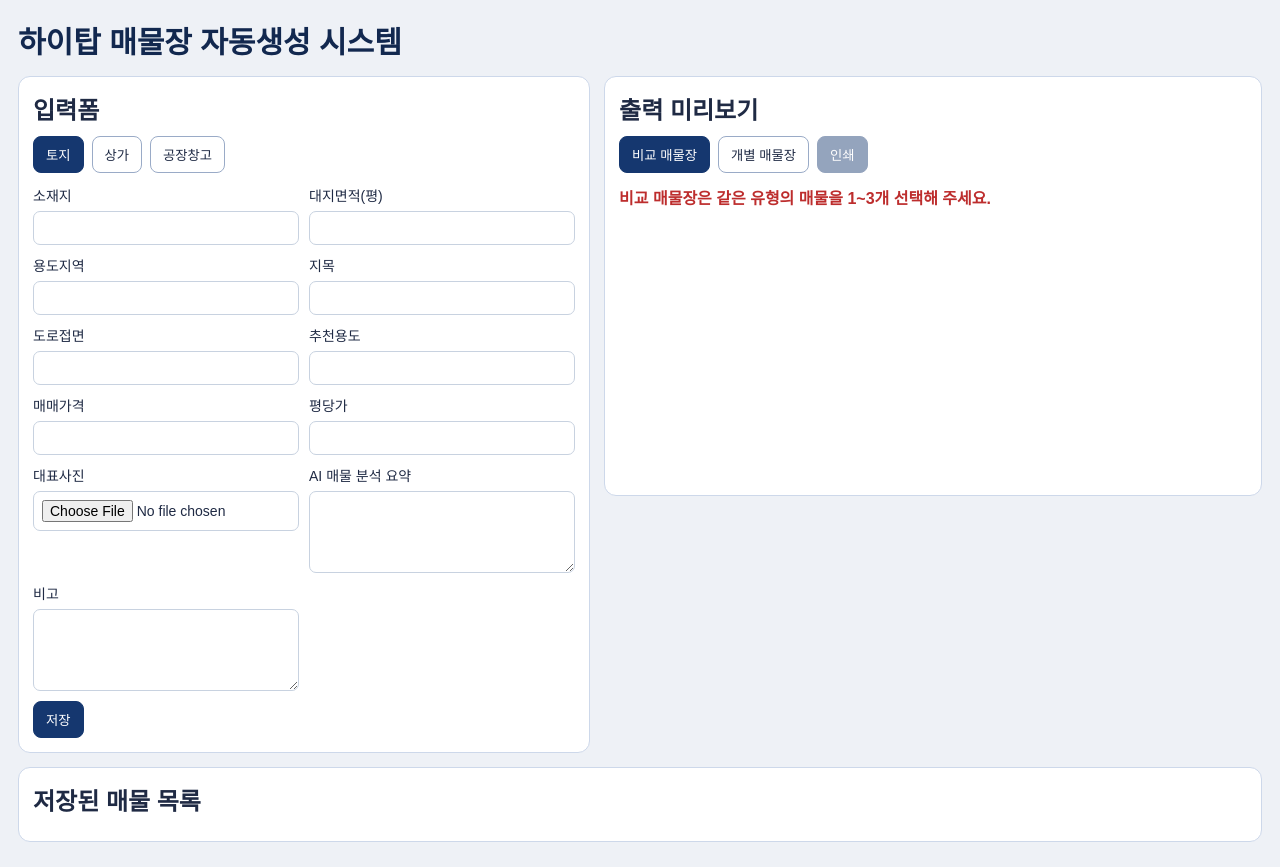
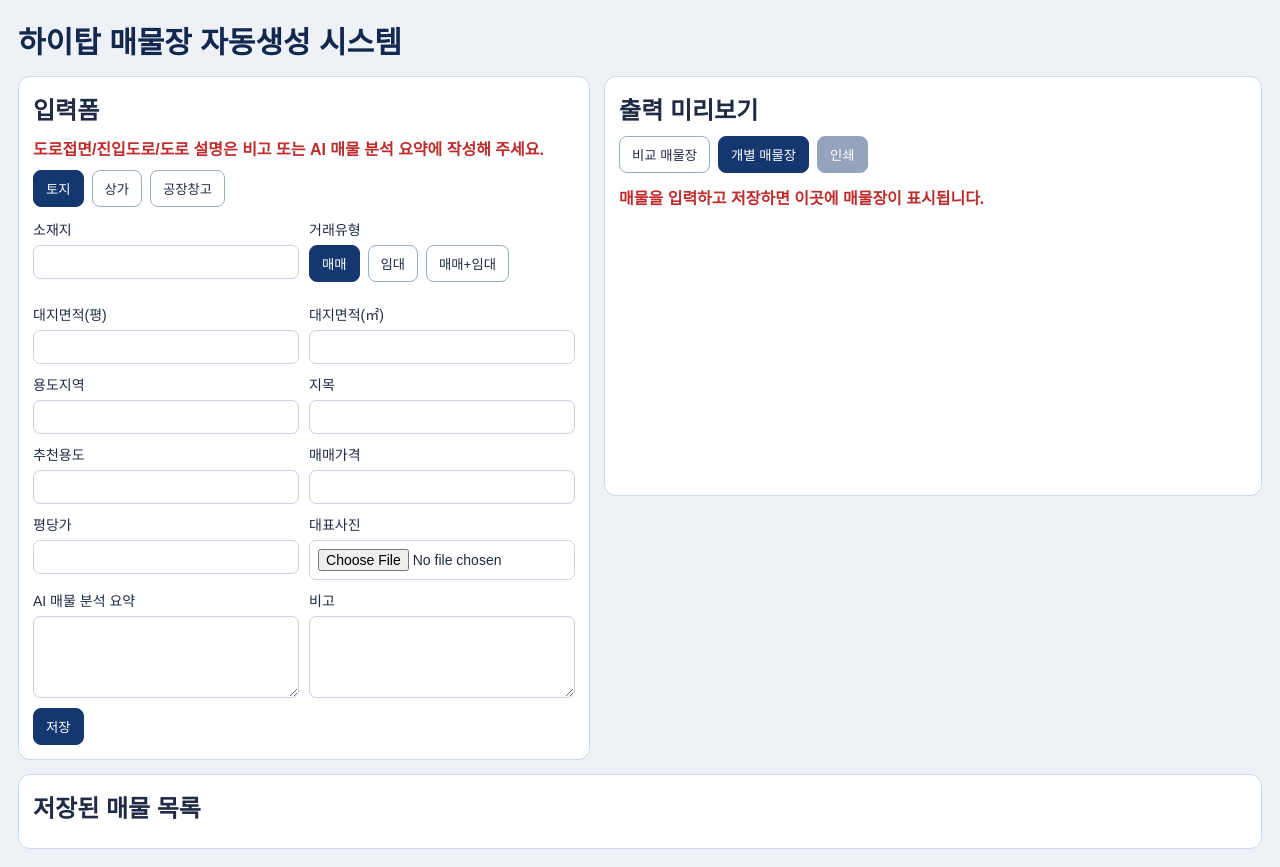
Before and after one commit to hitoputube-creator/hitop-property-sheet, a React (Vite) app: page / in a window 1280 px wide. Built offline with nearby package versions, Linux system fonts and the light colour scheme.

Commit message:
fix: 저장/수정/삭제 및 미리보기 동기화 복구

```diff
--- a/src/App.jsx
+++ b/src/App.jsx
@@ -1,253 +1,135 @@
 import { useEffect, useMemo, useState } from 'react';
 
+const SQM_PER_PYEONG = 3.3058;
+const STORAGE_KEY = 'propertyListingsV1';
+const TRADE_TYPES = ['매매', '임대', '매매+임대'];
+
 const PROPERTY_TYPES = {
-  land: {
-    label: '토지',
-    fields: [
-      '소재지', '대지면적(평)', '용도지역', '지목', '도로접면', '추천용도',
-      '매매가격', '평당가', '대표사진', 'AI 매물 분석 요약', '비고',
-    ],
-  },
-  store: {
-    label: '상가',
-    fields: [
-      '소재지', '건물명', '해당층', '계약면적(평)', '전용면적(평)', '보증금',
-      '월세', '매매가격', '현재업종', '추천업종', '대표사진', 'AI 매물 분석 요약', '비고',
-    ],
-  },
-  factory: {
-    label: '공장창고',
-    fields: [
-      '소재지', '보증금', '월세', '전용면적(평)', '토지면적(평)', '층고',
-      '전력', '진입도로', '주차', '대표사진', 'AI 매물 분석 요약', '비고',
-    ],
-  },
+  land: { label: '토지', fields: ['소재지', '거래유형', '대지면적(평)', '대지면적(㎡)', '용도지역', '지목', '추천용도', '매매가격', '평당가', '보증금', '월세', '관리비', '대표사진', 'AI 매물 분석 요약', '비고'], areaPairs: [{ p: '대지면적(평)', s: '대지면적(㎡)' }] },
+  store: { label: '상가', fields: ['소재지', '건물명', '해당층', '거래유형', '계약면적(평)', '계약면적(㎡)', '전용면적(평)', '전용면적(㎡)', '매매가격', '평당가', '보증금', '월세', '권리금', '관리비', '현재업종', '추천업종', '대표사진', 'AI 매물 분석 요약', '비고'], areaPairs: [{ p: '계약면적(평)', s: '계약면적(㎡)' }, { p: '전용면적(평)', s: '전용면적(㎡)' }] },
+  factory: { label: '공장창고', fields: ['소재지', '거래유형', '전용면적(평)', '전용면적(㎡)', '토지면적(평)', '토지면적(㎡)', '매매가격', '평당가', '보증금', '월세', '관리비', '층고', '전력', '주차', '대표사진', 'AI 매물 분석 요약', '비고'], areaPairs: [{ p: '전용면적(평)', s: '전용면적(㎡)' }, { p: '토지면적(평)', s: '토지면적(㎡)' }] },
 };
 
-const STORAGE_KEY = 'propertyListingsV1';
+const emptyForm = (type) => {
+  const obj = Object.fromEntries(PROPERTY_TYPES[type].fields.map((f) => [f, '']));
+  obj['거래유형'] = '매매';
+  return obj;
+};
 
-const emptyForm = (type) => Object.fromEntries(PROPERTY_TYPES[type].fields.map((f) => [f, '']));
+const toNum = (v) => {
+  const n = Number(String(v ?? '').replace(/,/g, '').trim());
+  return Number.isFinite(n) ? n : null;
+};
+const areaText = (p, s) => {
+  const pv = toNum(p); const sv = toNum(s);
+  if (pv === null && sv === null) return '-';
+  const p2 = pv ?? (sv / SQM_PER_PYEONG);
+  const s2 = sv ?? (pv * SQM_PER_PYEONG);
+  return `${p2.toFixed(2)}평 / ${s2.toFixed(2)}㎡`;
+};
 
-const COMPARE_HIDDEN_FIELDS = new Set(['대표사진', 'AI 매물 분석 요약', '비고']);
-const DETAIL_HIDDEN_FIELDS = new Set(['대표사진', 'AI 매물 분석 요약', '비고']);
+const tradeFieldsVisible = (field, tradeType) => {
+  if (['매매가격', '평당가'].includes(field)) return tradeType !== '임대';
+  if (['보증금', '월세', '관리비'].includes(field)) return tradeType !== '매매';
+  return true;
+};
+
+const hidden = new Set(['대표사진', 'AI 매물 분석 요약', '비고']);
 
 export default function App() {
   const [type, setType] = useState('land');
   const [formData, setFormData] = useState(emptyForm('land'));
   const [listings, setListings] = useState([]);
   const [selectedIds, setSelectedIds] = useState([]);
-  const [printMode, setPrintMode] = useState('compare');
+  const [printMode, setPrintMode] = useState('detail');
   const [editingId, setEditingId] = useState(null);
-  const [validationMessage, setValidationMessage] = useState('');
+  const [message, setMessage] = useState('');
 
   useEffect(() => {
-    const saved = localStorage.getItem(STORAGE_KEY);
-    if (saved) setListings(JSON.parse(saved));
+    const raw = localStorage.getItem(STORAGE_KEY);
+    if (!raw) return;
+    try { setListings(JSON.parse(raw)); } catch { setListings([]); }
   }, []);
 
-  useEffect(() => {
-    localStorage.setItem(STORAGE_KEY, JSON.stringify(listings));
-  }, [listings]);
+  useEffect(() => { localStorage.setItem(STORAGE_KEY, JSON.stringify(listings)); }, [listings]);
 
   const currentFields = PROPERTY_TYPES[type].fields;
-  const selectedListings = useMemo(
-    () => listings.filter((item) => selectedIds.includes(item.id)),
-    [listings, selectedIds],
-  );
-
-  const compareChunks = useMemo(() => {
-    const arr = [];
-    for (let i = 0; i < selectedListings.length; i += 3) arr.push(selectedListings.slice(i, i + 3));
-    return arr;
-  }, [selectedListings]);
-
-  const canCompare = useMemo(() => {
-    if (selectedListings.length === 0 || selectedListings.length > 3) return false;
-    return new Set(selectedListings.map((item) => item.type)).size === 1;
-  }, [selectedListings]);
-
+  const selectedListings = useMemo(() => listings.filter((v) => selectedIds.includes(v.id)), [listings, selectedIds]);
+  const canCompare = selectedListings.length >= 1 && selectedListings.length <= 3 && new Set(selectedListings.map((v) => v.type)).size === 1;
   const canDetail = selectedListings.length === 1;
 
-  useEffect(() => {
-    if (printMode === 'compare') {
-      if (selectedListings.length === 0) {
-        setValidationMessage('비교 매물장은 같은 유형의 매물을 1~3개 선택해 주세요.');
-      } else if (selectedListings.length > 3) {
-        setValidationMessage('비교 매물장은 최대 3개까지만 선택할 수 있습니다.');
-      } else if (new Set(selectedListings.map((item) => item.type)).size > 1) {
-        setValidationMessage('비교 매물장은 같은 유형의 매물만 선택할 수 있습니다.');
-      } else {
-        setValidationMessage('');
-      }
-    } else if (printMode === 'detail') {
-      if (selectedListings.length !== 1) {
-        setValidationMessage('개별 매물장은 매물 1개를 선택해야 합니다.');
-      } else {
-        setValidationMessage('');
-      }
+  const handleInput = (field, value) => {
+    setMessage('');
+    const next = { ...formData, [field]: value };
+    for (const pair of PROPERTY_TYPES[type].areaPairs) {
+      if (field === pair.p) { const n = toNum(value); next[pair.s] = n === null ? '' : (n * SQM_PER_PYEONG).toFixed(2); }
+      if (field === pair.s) { const n = toNum(value); next[pair.p] = n === null ? '' : (n / SQM_PER_PYEONG).toFixed(2); }
     }
-  }, [printMode, selectedListings]);
-
-  const onChangeType = (nextType) => {
-    setType(nextType);
-    setFormData(emptyForm(nextType));
-    setEditingId(null);
+    setFormData(next);
   };
 
-  const handleInput = (field, value) => setFormData((prev) => ({ ...prev, [field]: value }));
+  const saveListing = (e) => {
+    e.preventDefault();
+    if (!formData['소재지']?.trim()) { setMessage('소재지를 입력해주세요.'); return; }
 
-  const handleImageUpload = (field, file) => {
-    if (!file) return;
-    const reader = new FileReader();
-    reader.onload = () => handleInput(field, reader.result);
-    reader.readAsDataURL(file);
-  };
+    const now = Date.now();
+    const tradeType = formData['거래유형'] || '매매';
+    const payload = {
+      id: editingId || crypto.randomUUID(),
+      type,
+      tradeType,
+      data: { ...formData },
+      representativePhoto: formData['대표사진'] || '',
+      createdAt: now,
+    };
 
-  const onSave = (e) => {
-    e.preventDefault();
-    if (editingId) {
-      setListings((prev) => prev.map((item) => (item.id === editingId ? { ...item, type, data: formData } : item)));
-    } else {
-      setListings((prev) => [{ id: crypto.randomUUID(), type, data: formData, createdAt: Date.now() }, ...prev]);
-    }
+    setListings((prev) => {
+      if (editingId) return prev.map((item) => (item.id === editingId ? payload : item));
+      return [payload, ...prev];
+    });
+
+    setSelectedIds([payload.id]);
+    setPrintMode('detail');
+    setEditingId(null);
     setFormData(emptyForm(type));
-    setEditingId(null);
+    setMessage('매물이 저장되었습니다.');
   };
 
   const onEdit = (id) => {
-    const target = listings.find((item) => item.id === id);
+    const target = listings.find((v) => v.id === id);
     if (!target) return;
-    setEditingId(id);
     setType(target.type);
     setFormData({ ...target.data });
+    setEditingId(target.id);
+    setSelectedIds([target.id]);
+    setPrintMode('detail');
+    setMessage('수정 후 저장해 주세요.');
   };
 
   const onDelete = (id) => {
-    setListings((prev) => prev.filter((item) => item.id !== id));
-    setSelectedIds((prev) => prev.filter((selectedId) => selectedId !== id));
-    if (editingId === id) {
-      setEditingId(null);
-      setFormData(emptyForm(type));
-    }
+    setListings((prev) => prev.filter((v) => v.id !== id));
+    setSelectedIds((prev) => prev.filter((v) => v !== id));
+    if (editingId === id) { setEditingId(null); setFormData(emptyForm(type)); }
   };
 
-  const toggleSelection = (id) => {
-    setSelectedIds((prev) => (prev.includes(id) ? prev.filter((v) => v !== id) : [...prev, id]));
-  };
+  const validationMessage = listings.length === 0
+    ? '매물을 입력하고 저장하면 이곳에 매물장이 표시됩니다.'
+    : printMode === 'compare'
+      ? (!canCompare ? '비교 매물장은 같은 유형의 매물을 1~3개 선택해 주세요.' : '')
+      : (!canDetail ? '개별 매물장은 매물 1개를 선택해야 합니다.' : '');
 
-  const renderCompare = printMode === 'compare' && canCompare;
-  const renderDetail = printMode === 'detail' && canDetail;
+  return <div className="app"><header className="app-header no-print"><h1>하이탑 매물장 자동생성 시스템</h1></header><main className="workspace">
+    <section className="panel form-panel no-print"><h2>입력폼</h2><p className="guide">도로접면/진입도로/도로 설명은 비고 또는 AI 매물 분석 요약에 작성해 주세요.</p>
+      <div className="type-tabs">{Object.entries(PROPERTY_TYPES).map(([k, v]) => <button key={k} type="button" className={type === k ? 'active' : ''} onClick={() => { setType(k); setFormData(emptyForm(k)); setEditingId(null); }}>{v.label}</button>)}</div>
+      <form className="form-grid" onSubmit={saveListing}>{currentFields.filter((f) => tradeFieldsVisible(f, formData['거래유형'])).map((field) => <label key={field}><span>{field}</span>{field === '거래유형' ? <div className="type-tabs">{TRADE_TYPES.map((t) => <button type="button" key={t} className={formData['거래유형'] === t ? 'active' : ''} onClick={() => handleInput('거래유형', t)}>{t}</button>)}</div> : field === '대표사진' ? <input type="file" accept="image/*" onChange={(e) => { const file = e.target.files?.[0]; if (!file) return; const r = new FileReader(); r.onload = () => handleInput(field, r.result); r.readAsDataURL(file); }} /> : ['AI 매물 분석 요약', '비고'].includes(field) ? <textarea rows={4} value={formData[field]} onChange={(e) => handleInput(field, e.target.value)} /> : <input value={formData[field]} onChange={(e) => handleInput(field, e.target.value)} />}</label>)}
+        <div className="form-actions"><button type="submit" className="primary">{editingId ? '수정 저장' : '저장'}</button></div>
+      </form>{message && <p className="guide">{message}</p>}</section>
 
-  return (
-    <div className="app">
-      <header className="app-header no-print">
-        <h1>하이탑 매물장 자동생성 시스템</h1>
-      </header>
+    <section className="preview panel"><h2 className="no-print">출력 미리보기</h2><div className="no-print mode-switch"><button type="button" className={printMode === 'compare' ? 'active' : ''} onClick={() => setPrintMode('compare')}>비교 매물장</button><button type="button" className={printMode === 'detail' ? 'active' : ''} onClick={() => setPrintMode('detail')}>개별 매물장</button><button type="button" className="primary" onClick={() => window.print()} disabled={Boolean(validationMessage)}>인쇄</button></div>{validationMessage && <p className="guide no-print">{validationMessage}</p>}
+      {printMode === 'compare' && canCompare && <div className="paper compare-page"><h3>{PROPERTY_TYPES[selectedListings[0].type].label} 비교 매물장</h3><div className="compare-list">{selectedListings.slice(0, 3).map((item, i) => <article key={item.id} className="compare-item"><div className="item-label">매물 {i + 1}</div><div className="item-body"><div className="photo-wrap">{item.representativePhoto ? <img src={item.representativePhoto} alt="대표사진" /> : <div className="photo-empty">사진 없음</div>}</div><table><tbody>{Object.entries(item.data).filter(([k]) => !hidden.has(k) && !k.endsWith('(㎡)') && tradeFieldsVisible(k, item.tradeType)).map(([k, v]) => <tr key={k}><th>{k}</th><td>{k.endsWith('(평)') ? areaText(v, item.data[k.replace('(평)', '(㎡)')]) : (v || '-')}</td></tr>)}</tbody></table></div></article>)}</div></div>}
+      {printMode === 'detail' && canDetail && <div className="paper detail-page"><h3>{selectedListings[0].data['소재지'] || '개별 매물장'}</h3><div className="detail-photo-wrap">{selectedListings[0].representativePhoto ? <img src={selectedListings[0].representativePhoto} alt="대표사진" /> : <div className="photo-empty">사진 없음</div>}</div><table className="detail-table"><tbody>{Object.entries(selectedListings[0].data).filter(([k]) => !hidden.has(k) && !k.endsWith('(㎡)') && tradeFieldsVisible(k, selectedListings[0].tradeType)).map(([k, v]) => <tr key={k}><th>{k}</th><td>{k.endsWith('(평)') ? areaText(v, selectedListings[0].data[k.replace('(평)', '(㎡)')]) : (v || '-')}</td></tr>)}</tbody></table><section className="ai-box"><h4>AI 매물 분석 요약</h4><p>{selectedListings[0].data['AI 매물 분석 요약'] || '요약 없음'}</p></section><section className="memo-box"><h4>비고</h4><p>{selectedListings[0].data['비고'] || '-'}</p></section></div>}
+    </section>
 
-      <main className="workspace">
-        <section className="panel form-panel no-print">
-          <h2>입력폼</h2>
-          <div className="type-tabs">
-            {Object.entries(PROPERTY_TYPES).map(([key, cfg]) => (
-              <button key={key} className={type === key ? 'active' : ''} onClick={() => onChangeType(key)} type="button">{cfg.label}</button>
-            ))}
-          </div>
-
-          <form onSubmit={onSave} className="form-grid">
-            {currentFields.map((field) => (
-              <label key={field}>
-                <span>{field}</span>
-                {field === '대표사진' ? (
-                  <input type="file" accept="image/*" onChange={(e) => handleImageUpload(field, e.target.files?.[0])} />
-                ) : field === 'AI 매물 분석 요약' || field === '비고' ? (
-                  <textarea value={formData[field]} onChange={(e) => handleInput(field, e.target.value)} rows={4} />
-                ) : (
-                  <input value={formData[field]} onChange={(e) => handleInput(field, e.target.value)} />
-                )}
-              </label>
-            ))}
-            <div className="form-actions">
-              <button type="submit" className="primary">{editingId ? '수정 저장' : '저장'}</button>
-              {editingId && <button type="button" onClick={() => { setEditingId(null); setFormData(emptyForm(type)); }}>취소</button>}
-            </div>
-          </form>
-        </section>
-
-        <section className="preview panel">
-          <h2 className="no-print">출력 미리보기</h2>
-          <div className="no-print mode-switch">
-            <button type="button" className={printMode === 'compare' ? 'active' : ''} onClick={() => setPrintMode('compare')}>비교 매물장</button>
-            <button type="button" className={printMode === 'detail' ? 'active' : ''} onClick={() => setPrintMode('detail')}>개별 매물장</button>
-            <button className="primary" type="button" onClick={() => window.print()} disabled={Boolean(validationMessage)}>인쇄</button>
-          </div>
-          {validationMessage && <p className="guide no-print">{validationMessage}</p>}
-
-          {renderCompare && compareChunks.map((chunk, pageIdx) => (
-            <div className="paper compare-page" key={pageIdx}>
-              <h3>{PROPERTY_TYPES[chunk[0].type].label} 비교 매물장</h3>
-              <div className="compare-list">
-                {chunk.map((item, idx) => (
-                  <article key={item.id} className="compare-item">
-                    <div className="item-label">매물 {idx + 1}</div>
-                    <div className="item-body">
-                      <div className="photo-wrap">{item.data['대표사진'] ? <img src={item.data['대표사진']} alt="대표사진" /> : <div className="photo-empty">사진 없음</div>}</div>
-                      <table>
-                        <tbody>
-                          {Object.entries(item.data)
-                            .filter(([k]) => !COMPARE_HIDDEN_FIELDS.has(k))
-                            .map(([k, v]) => (
-                              <tr key={k}><th>{k}</th><td>{v || '-'}</td></tr>
-                            ))}
-                        </tbody>
-                      </table>
-                    </div>
-                  </article>
-                ))}
-              </div>
-              <footer className="contact">하이탑부동산 010-1234-5678</footer>
-            </div>
-          ))}
-
-          {renderDetail && selectedListings[0] && (
-            <div className="paper detail-page">
-              <h3>{selectedListings[0].data['매물명'] || selectedListings[0].data['소재지'] || '개별 매물장'}</h3>
-              <div className="detail-photo-wrap">{selectedListings[0].data['대표사진'] ? <img src={selectedListings[0].data['대표사진']} alt="대표사진" /> : <div className="photo-empty">사진 없음</div>}</div>
-              <table className="detail-table"><tbody>
-                {Object.entries(selectedListings[0].data)
-                  .filter(([k]) => !DETAIL_HIDDEN_FIELDS.has(k))
-                  .map(([k, v]) => <tr key={k}><th>{k}</th><td>{v || '-'}</td></tr>)}
-              </tbody></table>
-              <section className="ai-box">
-                <h4>AI 매물 분석 요약</h4>
-                <p>{selectedListings[0].data['AI 매물 분석 요약'] || '요약 없음'}</p>
-              </section>
-              <section className="memo-box">
-                <h4>비고</h4>
-                <p>{selectedListings[0].data['비고'] || '-'}</p>
-              </section>
-              <footer className="contact">하이탑부동산 010-1234-5678</footer>
-            </div>
-          )}
-        </section>
-
-        <section className="panel list-panel no-print">
-          <h2>저장된 매물 목록</h2>
-          <ul className="listing-list">
-            {listings.map((item) => (
-              <li key={item.id}>
-                <input type="checkbox" checked={selectedIds.includes(item.id)} onChange={() => toggleSelection(item.id)} />
-                <strong>{PROPERTY_TYPES[item.type].label}</strong>
-                <span>{item.data['소재지'] || '(소재지 미입력)'}</span>
-                <span>{item.data['매매가격'] || item.data['월세'] || '-'}</span>
-                <div className="row-actions">
-                  <button type="button" onClick={() => onEdit(item.id)}>수정</button>
-                  <button type="button" onClick={() => onDelete(item.id)}>삭제</button>
-                </div>
-              </li>
-            ))}
-          </ul>
-        </section>
-      </main>
-    </div>
-  );
+    <section className="panel list-panel no-print"><h2>저장된 매물 목록</h2><ul className="listing-list">{listings.map((item) => <li key={item.id}><input type="checkbox" checked={selectedIds.includes(item.id)} onChange={() => setSelectedIds((prev) => prev.includes(item.id) ? prev.filter((v) => v !== item.id) : [...prev, item.id])} /><strong>{PROPERTY_TYPES[item.type].label}</strong><span>{item.tradeType}</span><span>{item.data['소재지'] || '(소재지 미입력)'}</span><span>{item.tradeType === '매매' ? `매매 ${item.data['매매가격'] || '-'}` : item.tradeType === '임대' ? `임대 ${item.data['보증금'] || '-'} / ${item.data['월세'] || '-'}` : `매매 ${item.data['매매가격'] || '-'} · 임대 ${item.data['보증금'] || '-'} / ${item.data['월세'] || '-'}`}</span><span>{item.type === 'land' ? areaText(item.data['대지면적(평)'], item.data['대지면적(㎡)']) : item.type === 'store' ? areaText(item.data['전용면적(평)'], item.data['전용면적(㎡)']) : areaText(item.data['전용면적(평)'], item.data['전용면적(㎡)'])}</span><div className="row-actions"><button type="button" onClick={() => onEdit(item.id)}>수정</button><button type="button" onClick={() => onDelete(item.id)}>삭제</button></div></li>)}</ul></section>
+  </main></div>;
 }
```
Also changed, not shown: 1 other file (tests, documents, lock files or other folders).
